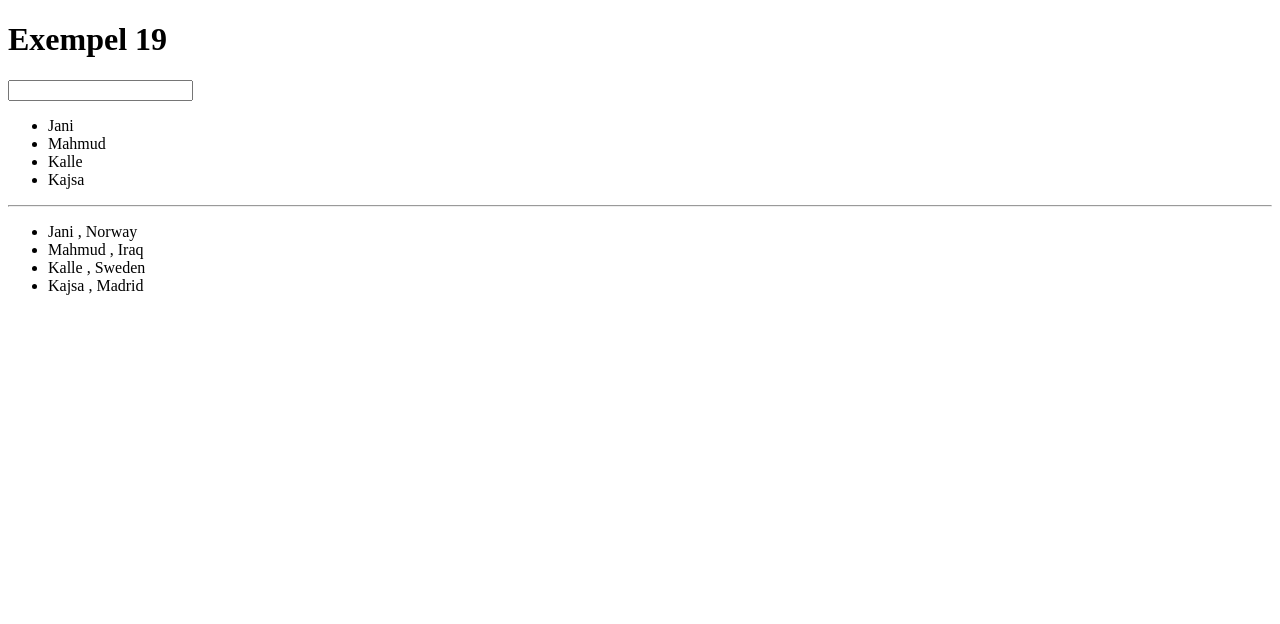
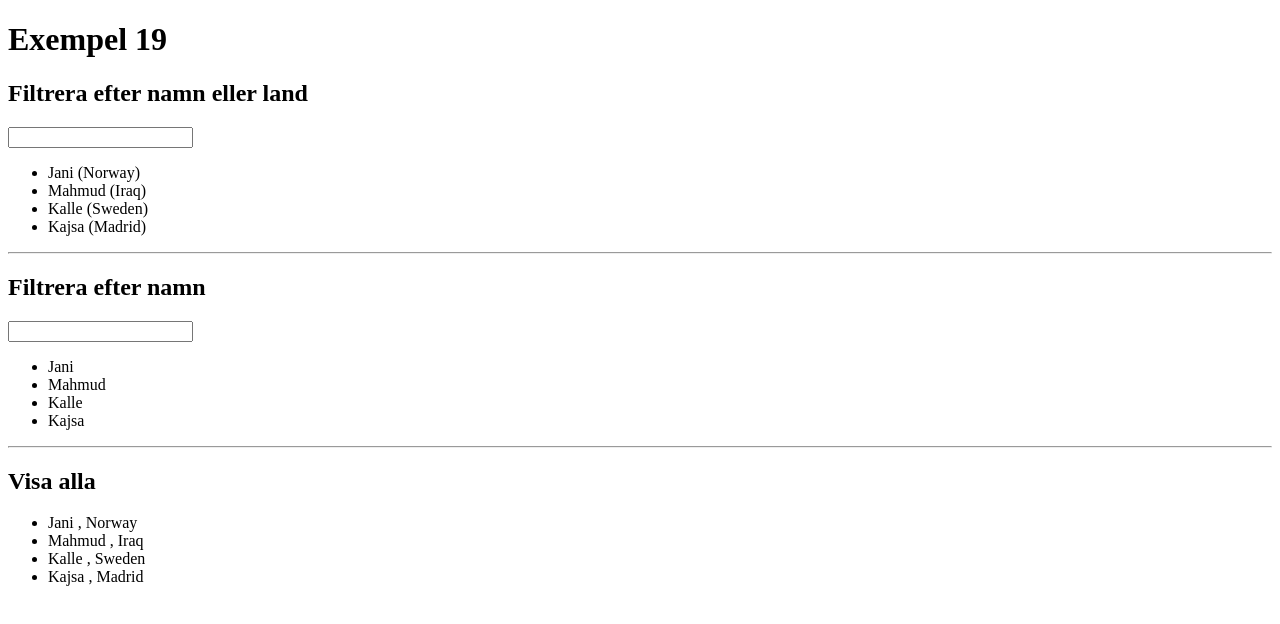
Before and after one commit to mahmudalhakim/crossplatform-vt18, a plain HTML site: page Modul-1-Angular/exempel-19.html in a window 1280 px wide. Drawn offline with nearby package versions, Linux system fonts and the light colour scheme.

Commit message:
Modul 1 - Angular

```diff
--- a/Modul-1-Angular/exempel-19.html
+++ b/Modul-1-Angular/exempel-19.html
@@ -19,13 +19,23 @@
     </script>
 
     <div ng-app="myApp" ng-controller="myCtrl">
-        <input type="text" ng-model="data">
+        <h2>Filtrera efter namn eller land</h2>
+        <input type="text" ng-model="searchAll">
         <ul>
-            <li ng-repeat="x in names | filter:data">
+            <li ng-repeat="x in names | filter:searchAll">
+                {{x.name}} ({{x.country}})
+            </li>
+        </ul>
+        <hr>
+        <h2>Filtrera efter namn</h2>
+        <input type="text" ng-model="search.name">
+        <ul>
+            <li ng-repeat="x in names | filter:search">
                 {{x.name}}
             </li>
         </ul>
         <hr>
+        <h2>Visa alla</h2>
         <ul>
             <li ng-repeat="x in names">
                 {{x.name}} , {{x.country}}
```
